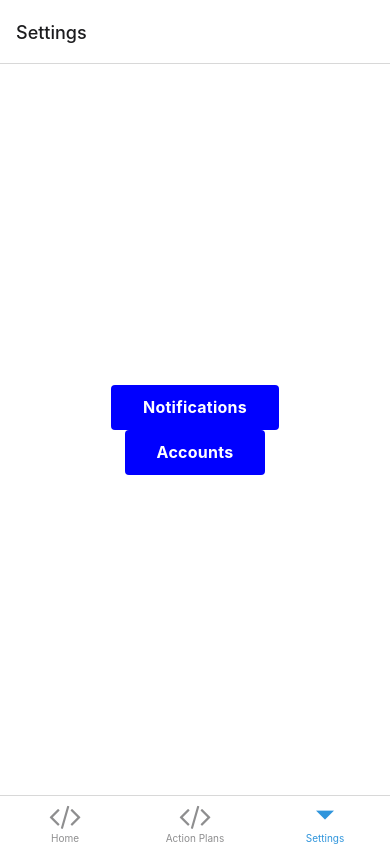
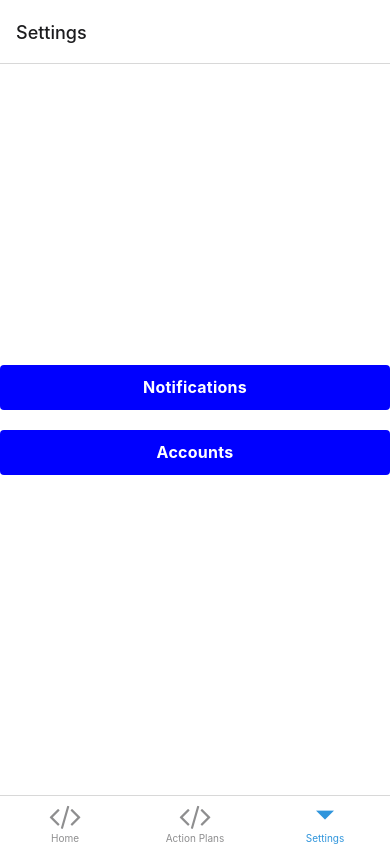
Before and after one commit to marker6275/Note-To-Self-App, a React Native app: screen /Settings in a window 390 px wide. Built offline with nearby package versions, Linux system fonts and the light colour scheme; what expo-linking would draw is missing.

Commit message:
formatting of buttons

```diff
--- a/components/Button.tsx
+++ b/components/Button.tsx
@@ -1,14 +1,13 @@
 import React from 'react'
-import { Text, StyleSheet, Pressable } from 'react-native'
+import { Text, StyleSheet, TouchableOpacity } from 'react-native'
 import LinkingConfiguration from '../navigation/LinkingConfiguration';
 
 export default function Button(props: { onPress: any; title?: any | undefined; }) {
     const { onPress, title = ' ' } = props;
     return (
-        <Pressable style={styles.button} onPress={onPress}>
+        <TouchableOpacity style={styles.button} onPress={onPress}>
             <Text style={styles.text}>{title}</Text>
-         </Pressable>
-    //     <Button title={title} onPress={onPress}/>
+         </TouchableOpacity>
     );
   }
 
@@ -21,6 +20,7 @@ export default function Button(props: { onPress: any; title?: any | undefined; }
         borderRadius: 4,
         elevation: 3,
         backgroundColor: 'blue',
+        marginBottom: 20
     },
     text: {
         fontSize: 16,
--- a/screens/ActionPlan.tsx
+++ b/screens/ActionPlan.tsx
@@ -11,7 +11,7 @@ import { createNativeStackNavigator } from '@react-navigation/native-stack';
 export default ( {navigation}: {navigation: any} ) => {
   return (
     <View style={styles.container}>
-      <Text style={styles.title}>Tab Two</Text>
+      {/* <Text style={styles.title}>Tab Two</Text> */}
       <View style={styles.separator} lightColor="#eee" darkColor="rgba(255,255,255,0.1)" />
       <EditScreenInfo path="/screens/TabTwoScreen.tsx" />
 
--- a/screens/Settings.tsx
+++ b/screens/Settings.tsx
@@ -1,5 +1,5 @@
 import { StatusBar } from 'expo-status-bar';
-import { Platform, StyleSheet } from 'react-native';
+import { Platform, StyleSheet, Dimensions } from 'react-native';
 
 import EditScreenInfo from '../components/EditScreenInfo';
 import { Text, View } from '../components/Themed';
@@ -12,12 +12,10 @@ import { createNativeStackNavigator } from '@react-navigation/native-stack';
 export default ( {navigation}: {navigation: any} ) => {
   return (
     <View style={styles.container}>
-      {/* <Button title="Notifications" color="white"/>
-      <Button title="Account" color="blue" /> */}
-
-      <Button title="Notifications" onPress={() => navigation.navigate('NotFound')} />
+      <View style={styles.button}>
+      <Button title="Notifications" onPress={() => navigation.navigate('NotFound')}/>
       <Button title="Accounts" onPress={() => navigation.navigate('NotFound')} />
-
+      </View>
     </View>
   );
 }
@@ -28,17 +26,8 @@ const styles = StyleSheet.create({
     alignItems: 'center',
     justifyContent: 'center',
   },
-  title: {
-    fontSize: 20,
-    fontWeight: 'bold',
-  },
-  separator: {
-    marginVertical: 30,
-    height: 1,
-    width: '80%',
-  },
-
   button: {
-    flex: 1,
+    justifyContent: 'center',
+    width: Dimensions.get('window').width
     }
 });
```
